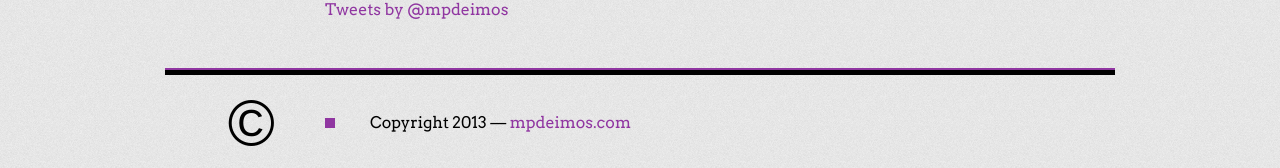
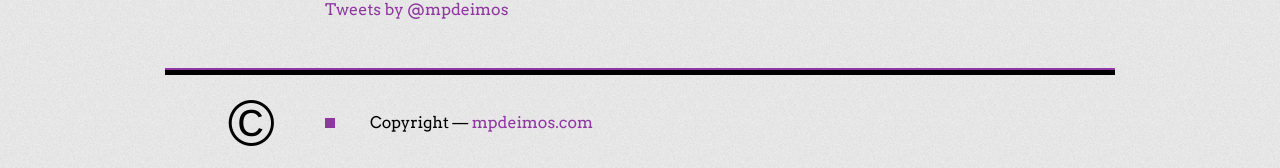
Before and after one commit to mpdeimos/mpdeimos.github.io, a Jekyll site: the page built from index.md, in a window 1280 px wide. Shown: the part 923-1091 px from the top of the page. Built offline with Jekyll 4.4.1, drawn with Linux system fonts in a browser that asks for light colours; some web fonts are replaced; comment, search, counter and statistics services are not loaded.

Commit message:
Remove year from footer

```diff
--- a/_layouts/blank.html
+++ b/_layouts/blank.html
@@ -25,7 +25,7 @@
 
 	<footer class="container">
 		<span class="copy clear span-3 first append-1">&copy;</span>
-		<span class="copyright span-18 last">Copyright 2013 &mdash;<a href="/" rel="bookmark" title="link to mpdeimos.com"> mpdeimos.com</a></span>
+		<span class="copyright span-18 last">Copyright &mdash;<a href="/" rel="bookmark" title="link to mpdeimos.com"> mpdeimos.com</a></span>
 	</footer>
 </body>
 </html>
```
